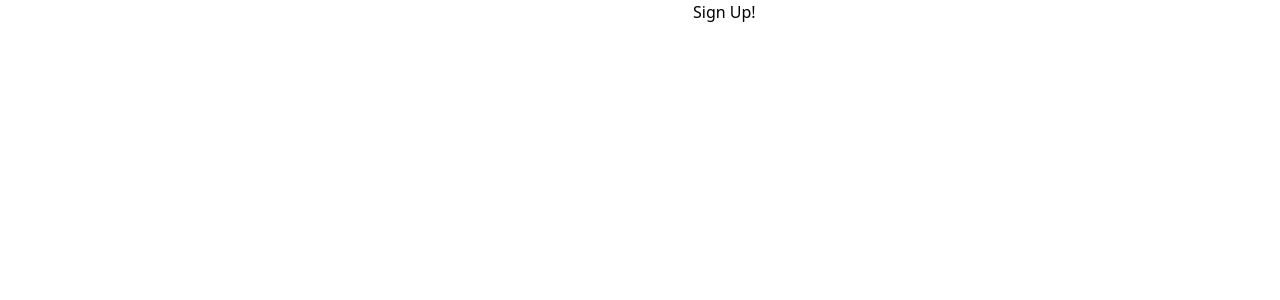
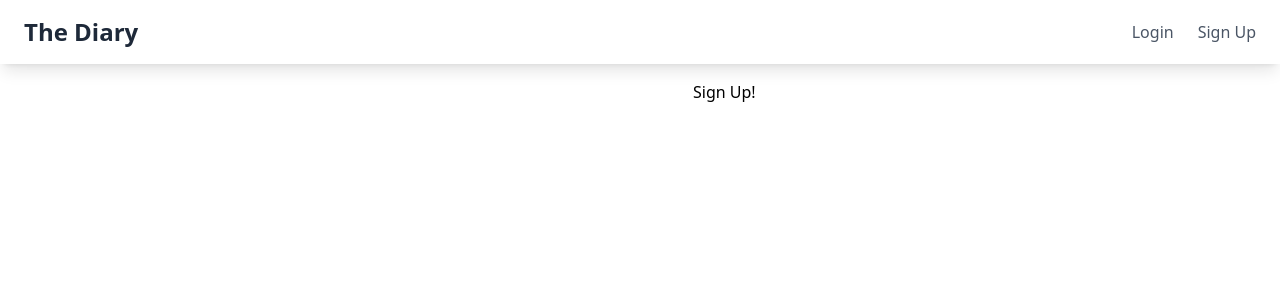
Before and after one commit to ss-karthik/the-diary, a React (Vite) app in the folder frontend/: page /signup in a window 1280 px wide. Shown: the top 300 px of the page. Built offline with nearby package versions, Linux system fonts and the light colour scheme; no server answers.

Commit message:
Add Navbar

```diff
--- a/frontend/src/Components/Nav/Nav.tsx
+++ b/frontend/src/Components/Nav/Nav.tsx
@@ -1,8 +1,65 @@
-import { useState } from "react"
+import { useContext } from 'react';
+import { Link } from "react-router-dom"
+import { AuthContext } from '../Auth/AuthProvider';
 
 const Nav = () => {
+  const { isLoggedIn } = useContext(AuthContext);
   return (
-    <div>Nav</div>
+    <nav className="fixed top-0 left-0 right-0 z-50 bg-white shadow-lg">
+      <div className="container mx-auto lg:px-6 px-2 py-4 flex justify-between items-center">
+        {isLoggedIn ? (
+          <>
+          <Link to="/dashboard" className="text-2xl font-bold text-gray-800 hover:text-blue-600 transition-colors duration-300">
+            The Diary
+          </Link>
+
+          <div className="flex space-x-6">
+
+            <Link
+              to="/todos"
+              className="text-gray-600 hover:text-blue-600 hover:scale-105 transition-all duration-300 font-medium"
+            >
+              Todos
+            </Link>
+            <Link
+              to="/notes"
+              className="text-gray-600 hover:text-blue-600 hover:scale-105 transition-all duration-300 font-medium"
+            >
+              Notes
+            </Link>
+            <Link
+              to="/habits"
+              className="text-gray-600 hover:text-blue-600 hover:scale-105 transition-all duration-300 font-medium"
+            >
+              Habits
+            </Link>
+            </div>
+          </>
+          ) : (
+            <>
+              <Link to="/" className="text-2xl font-bold text-gray-800 hover:text-blue-600 transition-colors duration-300">
+            The Diary
+          </Link>
+
+          <div className="flex space-x-6">
+
+            <Link
+              to="/login"
+              className="text-gray-600 hover:text-blue-600 hover:scale-105 transition-all duration-300 font-medium"
+            >
+              Login
+            </Link>
+            <Link
+              to="/signup"
+              className="text-gray-600 hover:text-blue-600 hover:scale-105 transition-all duration-300 font-medium"
+            >
+              Sign Up
+            </Link>
+            </div>
+            </>
+          )}
+      </div>
+    </nav>
   )
 }
 
--- a/frontend/src/Routing.tsx
+++ b/frontend/src/Routing.tsx
@@ -10,10 +10,13 @@ import AllNotes from './Components/Notes/AllNotes';
 import IndividualNote from './Components/Notes/IndividualNote';
 import AllHabits from './Components/Habits/AllHabits';
 import HabitTrack from './Components/Habits/HabitTrack';
+import Nav from './Components/Nav/Nav';
 
 const Routing = () => {
   return (
     <AuthProvider>
+      <Nav/>
+      <div className='pt-20'>
       <Routes>
           <Route path='/' element={<GuestRoute><Home/></GuestRoute>}/>
           <Route path='/login' element={<GuestRoute><Login/></GuestRoute>}/>
@@ -25,6 +28,7 @@ const Routing = () => {
           <Route path='/habits' element={<PrivateRoute><AllHabits/></PrivateRoute>}/>
           <Route path='/habits/:habitId' element={<PrivateRoute><HabitTrack/></PrivateRoute>}/>
       </Routes>
+      </div>
     </AuthProvider>
   )
 }
```
